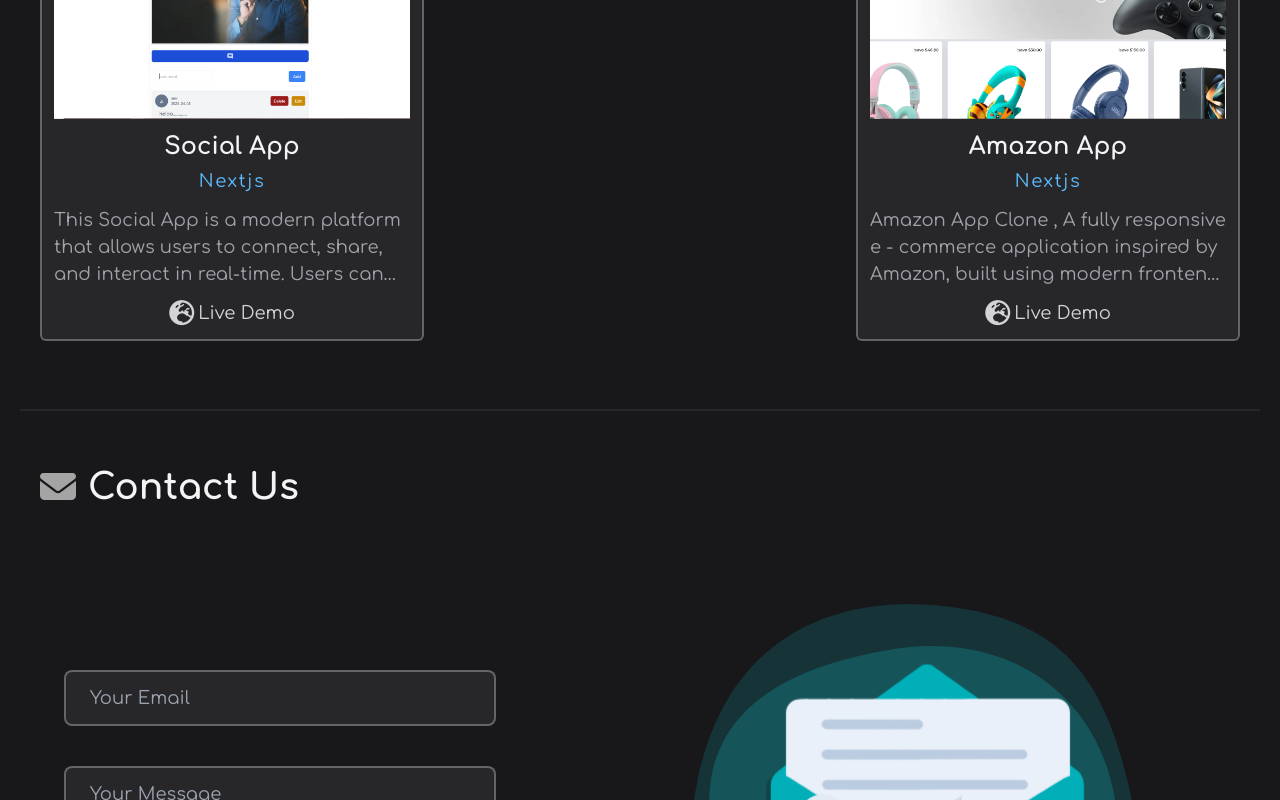
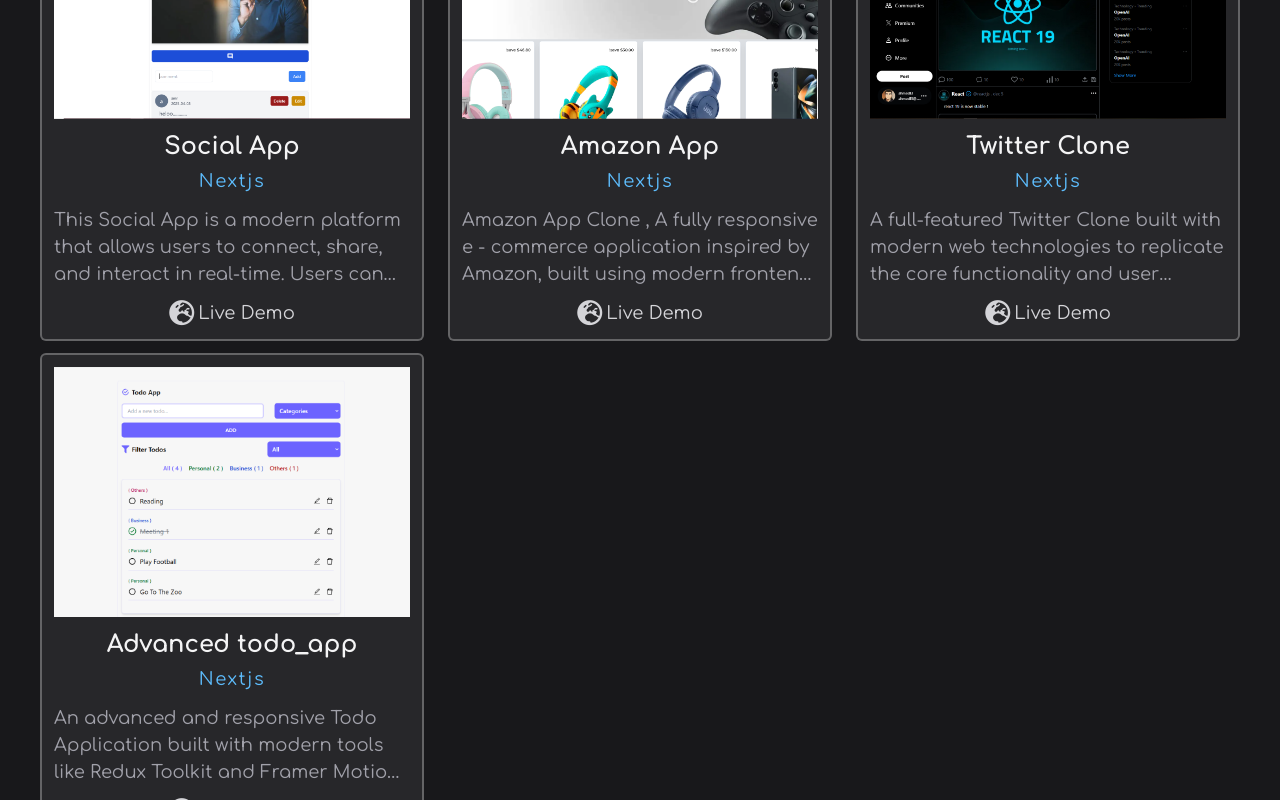
Before and after one commit to AhmedElabrass25/MyReactPortfolio, a React (Vite) app: page / in a window 1280 px wide. Shown: the part 6700-7500 px from the top of the page. Built offline with nearby package versions, Linux system fonts and the light colour scheme.

Commit message:
(twitter & advancedTodo) app

```diff
--- a/src/components/products.js
+++ b/src/components/products.js
@@ -24,6 +24,8 @@ import KanbanApp from "../assets/images/kanbanApp.png";
 import dashboardApp from "../assets/images/dashboardApp.png";
 import socialApp from "../assets/images/socialApp.png";
 import amazonApp from "../assets/images/amazonPicture.png";
+import twitterApp from "../assets/images/twitterImage.png";
+import advancedTodo from "../assets/images/todoImage.png";
 
 export const Projects = [
   {
@@ -234,4 +236,20 @@ export const Projects = [
     category: "nextjs",
     image: amazonApp,
   },
+  {
+    id: 27,
+    name: "Twitter Clone",
+    desc: "A full-featured Twitter Clone built with modern web technologies to replicate the core functionality and user experience of the popular social media platform. This project demonstrates real-world skills in frontend development, UI/UX design, and state management.",
+    demo: "https://twitter-app-jet.vercel.app",
+    category: "nextjs",
+    image: twitterApp,
+  },
+  {
+    id: 28,
+    name: "Advanced todo_app",
+    desc: "An advanced and responsive Todo Application built with modern tools like Redux Toolkit and Framer Motion, designed to provide a smooth, organized, and interactive task management experience.",
+    demo: "https://advanced-todo-opal.vercel.app",
+    category: "nextjs",
+    image: advancedTodo,
+  },
 ];
```
Also changed, not shown: src/assets/images/todoImage.png (added), src/assets/images/twitterImage.png (added).
